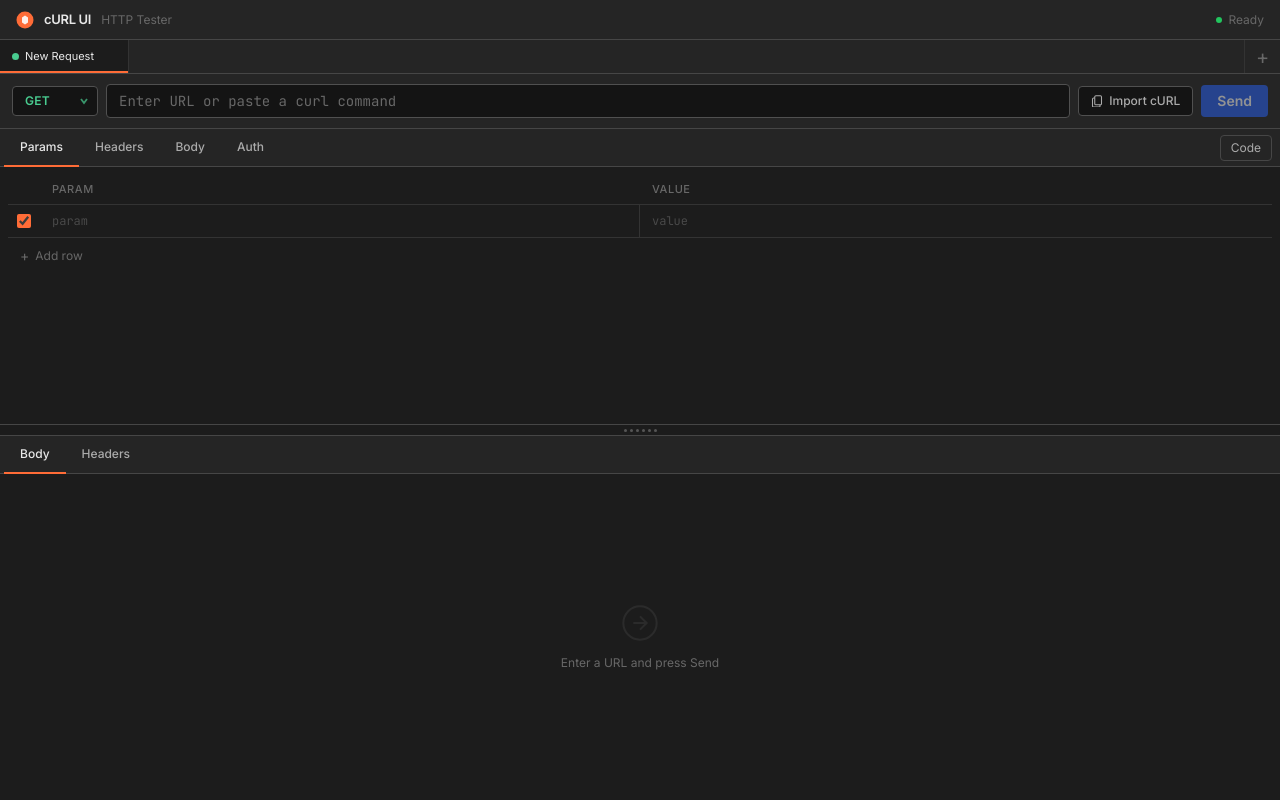
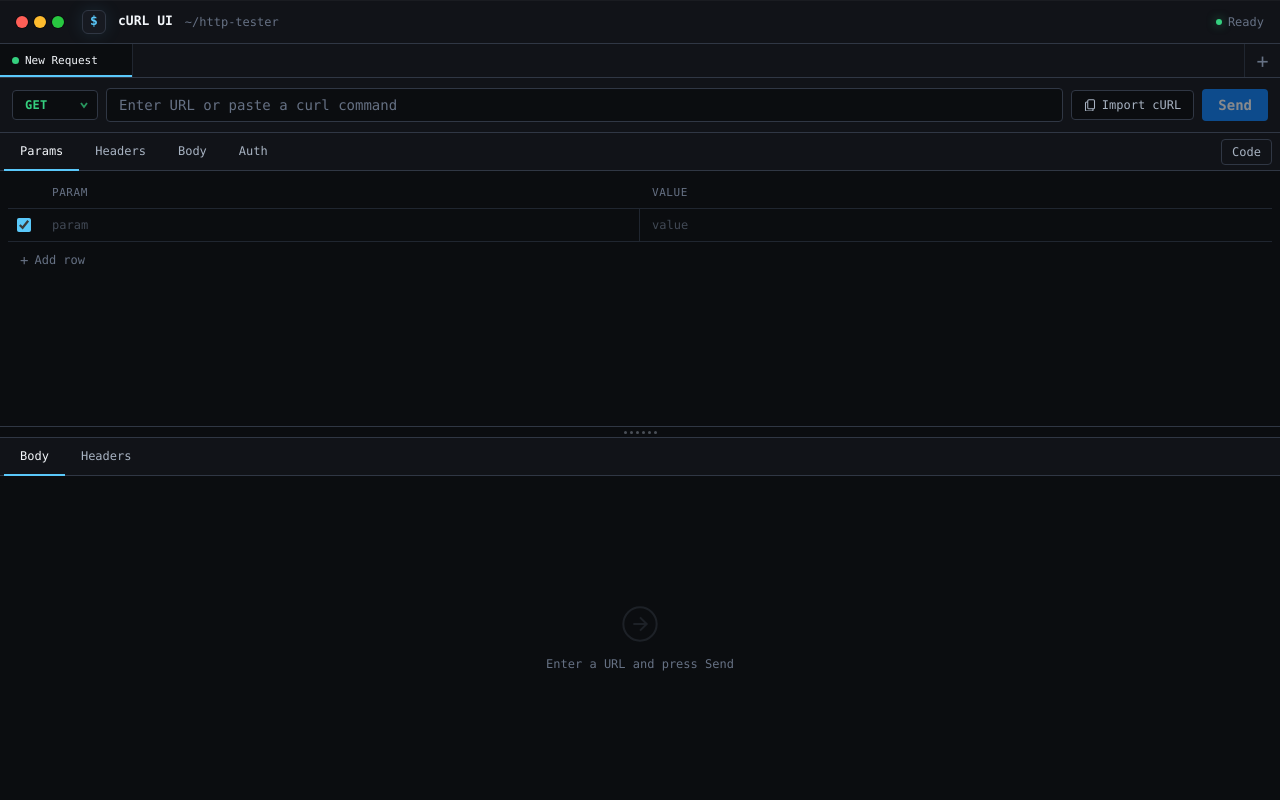
Before and after one commit to ppwnr88/cURL, a React (Vite) app: page / in a window 1280 px wide. Shown: the top 800 px of the page. Built offline with nearby package versions, Linux system fonts and the light colour scheme.

Commit message:
Refresh UI with terminal theme

```diff
--- a/index.html
+++ b/index.html
@@ -23,14 +23,6 @@
     <meta name="twitter:title" content="cURL Online Tool ฟรี – สร้างและทดสอบคำสั่ง curl" />
     <meta name="twitter:description" content="เครื่องมือ curl online ฟรี ใช้งานได้ทันที ไม่ต้องติดตั้ง" />
 
-    <!-- Fonts -->
-    <link rel="preconnect" href="https://fonts.googleapis.com" />
-    <link rel="preconnect" href="https://fonts.gstatic.com" crossorigin />
-    <link
-      href="https://fonts.googleapis.com/css2?family=Inter:wght@400;500;600&family=JetBrains+Mono:wght@400;500&display=swap"
-      rel="stylesheet"
-    />
-
     <!-- Google AdSense -->
     <script async src="https://pagead2.googlesyndication.com/pagead/js/adsbygoogle.js?client=ca-pub-9540032299322636"
       crossorigin="anonymous"></script>
--- a/src/client/App.tsx
+++ b/src/client/App.tsx
@@ -201,17 +201,21 @@
     <div className="flex flex-col h-screen bg-pm-bg overflow-hidden">
 
       {/* ── Top bar ─────────────────────────────────────────────────── */}
-      <header className="flex items-center justify-between px-4 h-10 bg-pm-panel border-b border-pm-border flex-shrink-0">
-        <div className="flex items-center gap-2.5">
-          <svg width="18" height="18" viewBox="0 0 18 18" fill="none">
-            <circle cx="9" cy="9" r="8.5" fill="#FF6C37" />
-            <path d="M6 6.5 L9 4.5 L12 6.5 L12 11.5 L9 13.5 L6 11.5 Z" fill="white" opacity="0.9" />
-          </svg>
-          <span className="text-pm-text font-semibold text-[13px] tracking-tight">cURL UI</span>
-          <span className="text-pm-muted text-xs hidden sm:inline">HTTP Tester</span>
+      <header className="flex items-center justify-between px-4 h-11 bg-pm-panel border-b border-pm-border flex-shrink-0 shadow-[0_1px_0_rgba(255,255,255,0.04)_inset]">
+        <div className="flex items-center gap-3 min-w-0">
+          <div className="hidden sm:flex items-center gap-1.5 pr-1.5">
+            <span className="w-3 h-3 rounded-full bg-[#FF5F57] shadow-[0_0_0_1px_rgba(0,0,0,0.35)]" />
+            <span className="w-3 h-3 rounded-full bg-[#FEBC2E] shadow-[0_0_0_1px_rgba(0,0,0,0.35)]" />
+            <span className="w-3 h-3 rounded-full bg-[#28C840] shadow-[0_0_0_1px_rgba(0,0,0,0.35)]" />
+          </div>
+          <div className="flex h-6 w-6 items-center justify-center rounded-md bg-pm-raised border border-pm-border text-orange font-mono text-[13px] font-bold shadow-[0_0_18px_rgba(90,200,250,0.12)]">
+            $
+          </div>
+          <span className="text-pm-text font-semibold text-[13px] truncate">cURL UI</span>
+          <span className="text-pm-muted text-xs hidden sm:inline font-mono">~/http-tester</span>
         </div>
-        <div className="flex items-center gap-1.5 text-xs text-pm-muted">
-          <span className="w-1.5 h-1.5 rounded-full bg-green-500 inline-block" />
+        <div className="flex items-center gap-1.5 text-xs text-pm-muted font-mono">
+          <span className="w-1.5 h-1.5 rounded-full bg-[#35D07F] inline-block shadow-[0_0_10px_rgba(53,208,127,0.55)]" />
           <span>Ready</span>
         </div>
       </header>
@@ -295,7 +299,7 @@
         <div
           onMouseDown={handleMouseDown}
           className="flex-shrink-0 h-3 cursor-row-resize select-none flex items-center justify-center group transition-colors hover:bg-pm-hover active:bg-pm-active"
-          style={{ background: '#1C1C1C', borderTop: '1px solid #464646', borderBottom: '1px solid #464646' }}
+          style={{ background: '#0B0D10', borderTop: '1px solid #303744', borderBottom: '1px solid #303744' }}
         >
           <div className="flex items-center gap-[3px] opacity-40 group-hover:opacity-100 transition-opacity">
             {Array.from({ length: 6 }).map((_, i) => (
@@ -332,7 +336,7 @@
 
 function SeoContent() {
   return (
-    <div className="bg-[#141414] text-pm-text" style={{ fontFamily: "'Inter', sans-serif" }}>
+    <div className="bg-pm-bg text-pm-text">
 
       {/* Scroll hint */}
       <div className="flex justify-center py-2 border-t border-pm-border">
@@ -343,7 +347,7 @@
 
         {/* H1 hero */}
         <section className="text-center space-y-3">
-          <h1 className="text-2xl sm:text-3xl font-bold leading-tight" style={{ color: '#FF6C37' }}>
+          <h1 className="text-2xl sm:text-3xl font-bold leading-tight text-orange">
             cURL Online Tool ฟรี – สร้างและทดสอบคำสั่ง curl ได้ทันที
           </h1>
           <p className="text-pm-sub text-sm sm:text-base leading-relaxed">
@@ -354,7 +358,7 @@
 
         {/* What is curl */}
         <section className="space-y-4">
-          <h2 className="text-lg font-semibold border-b border-pm-border pb-2" style={{ color: '#FF6C37' }}>
+          <h2 className="text-lg font-semibold border-b border-pm-border pb-2 text-orange">
             curl คืออะไร?
           </h2>
           <p className="text-pm-sub text-sm leading-7">
@@ -373,7 +377,7 @@
 
         {/* How to use */}
         <section className="space-y-4">
-          <h2 className="text-lg font-semibold border-b border-pm-border pb-2" style={{ color: '#FF6C37' }}>
+          <h2 className="text-lg font-semibold border-b border-pm-border pb-2 text-orange">
             วิธีใช้งาน curl online tool
           </h2>
           <ol className="text-pm-sub text-sm leading-8 list-decimal list-inside space-y-1">
@@ -392,21 +396,21 @@
 
         {/* Example curl commands */}
         <section className="space-y-4">
-          <h2 className="text-lg font-semibold border-b border-pm-border pb-2" style={{ color: '#FF6C37' }}>
+          <h2 className="text-lg font-semibold border-b border-pm-border pb-2 text-orange">
             ตัวอย่างคำสั่ง curl ที่ใช้บ่อย
           </h2>
 
           <div className="space-y-6">
             <div>
               <h3 className="text-sm font-medium text-pm-text mb-2">GET request พื้นฐาน</h3>
-              <pre className="rounded-md text-xs leading-6 overflow-x-auto p-4" style={{ background: '#1C1C1C', color: '#CE9178', fontFamily: "'JetBrains Mono', monospace" }}>
+              <pre className="rounded-md text-xs leading-6 overflow-x-auto p-4 bg-pm-raised text-[#FFD166] font-mono">
 {`curl https://api.example.com`}
               </pre>
             </div>
 
             <div>
               <h3 className="text-sm font-medium text-pm-text mb-2">POST พร้อม JSON body</h3>
-              <pre className="rounded-md text-xs leading-6 overflow-x-auto p-4" style={{ background: '#1C1C1C', color: '#CE9178', fontFamily: "'JetBrains Mono', monospace" }}>
+              <pre className="rounded-md text-xs leading-6 overflow-x-auto p-4 bg-pm-raised text-[#FFD166] font-mono">
 {`curl -X POST https://api.example.com \\
   -H "Content-Type: application/json" \\
   -d '{"name": "curl online", "status": "active"}'`}
@@ -415,7 +419,7 @@
 
             <div>
               <h3 className="text-sm font-medium text-pm-text mb-2">ส่ง Bearer Token สำหรับ Authentication</h3>
-              <pre className="rounded-md text-xs leading-6 overflow-x-auto p-4" style={{ background: '#1C1C1C', color: '#CE9178', fontFamily: "'JetBrains Mono', monospace" }}>
+              <pre className="rounded-md text-xs leading-6 overflow-x-auto p-4 bg-pm-raised text-[#FFD166] font-mono">
 {`curl -X GET https://api.example.com/profile \\
   -H "Authorization: Bearer YOUR_TOKEN_HERE"`}
               </pre>
@@ -423,7 +427,7 @@
 
             <div>
               <h3 className="text-sm font-medium text-pm-text mb-2">PUT เพื่ออัปเดตข้อมูล</h3>
-              <pre className="rounded-md text-xs leading-6 overflow-x-auto p-4" style={{ background: '#1C1C1C', color: '#CE9178', fontFamily: "'JetBrains Mono', monospace" }}>
+              <pre className="rounded-md text-xs leading-6 overflow-x-auto p-4 bg-pm-raised text-[#FFD166] font-mono">
 {`curl -X PUT https://api.example.com/items/1 \\
   -H "Content-Type: application/json" \\
   -d '{"name": "updated name"}'`}
@@ -432,7 +436,7 @@
 
             <div>
               <h3 className="text-sm font-medium text-pm-text mb-2">DELETE request</h3>
-              <pre className="rounded-md text-xs leading-6 overflow-x-auto p-4" style={{ background: '#1C1C1C', color: '#CE9178', fontFamily: "'JetBrains Mono', monospace" }}>
+              <pre className="rounded-md text-xs leading-6 overflow-x-auto p-4 bg-pm-raised text-[#FFD166] font-mono">
 {`curl -X DELETE https://api.example.com/items/1 \\
   -H "Authorization: Bearer YOUR_TOKEN_HERE"`}
               </pre>
--- a/src/client/components/MethodSelect.tsx
+++ b/src/client/components/MethodSelect.tsx
@@ -4,13 +4,13 @@
 const METHODS: HttpMethod[] = ['GET', 'POST', 'PUT', 'PATCH', 'DELETE', 'HEAD', 'OPTIONS'];
 
 const METHOD_STYLE: Record<HttpMethod, { text: string; selectedBg: string; dot: string }> = {
-  GET:     { text: '#49CC90', selectedBg: '#1a3326', dot: '#49CC90' },
-  POST:    { text: '#FCA130', selectedBg: '#332510', dot: '#FCA130' },
-  PUT:     { text: '#50A8FB', selectedBg: '#152236', dot: '#50A8FB' },
-  PATCH:   { text: '#C084FC', selectedBg: '#261a36', dot: '#C084FC' },
-  DELETE:  { text: '#F93E3E', selectedBg: '#361515', dot: '#F93E3E' },
-  HEAD:    { text: '#9B59B6', selectedBg: '#221530', dot: '#9B59B6' },
-  OPTIONS: { text: '#60A5FA', selectedBg: '#152236', dot: '#60A5FA' },
+  GET:     { text: '#35D07F', selectedBg: '#10261B', dot: '#35D07F' },
+  POST:    { text: '#FFD166', selectedBg: '#2C2411', dot: '#FFD166' },
+  PUT:     { text: '#5AC8FA', selectedBg: '#102331', dot: '#5AC8FA' },
+  PATCH:   { text: '#BF8BFF', selectedBg: '#251936', dot: '#BF8BFF' },
+  DELETE:  { text: '#FF5F57', selectedBg: '#311817', dot: '#FF5F57' },
+  HEAD:    { text: '#FF9F0A', selectedBg: '#2D210D', dot: '#FF9F0A' },
+  OPTIONS: { text: '#64D2FF', selectedBg: '#102331', dot: '#64D2FF' },
 };
 
 interface Props {
@@ -48,8 +48,8 @@
       <button
         type="button"
         onClick={() => setOpen((v) => !v)}
-        style={{ color: current.text, background: '#141414', border: '1.5px solid #505050' }}
-        className="flex items-center gap-1.5 pl-3 pr-2 py-1.5 rounded font-bold text-xs min-w-[86px] justify-between transition-colors hover:border-[#686868]"
+        style={{ color: current.text }}
+        className="flex items-center gap-1.5 pl-3 pr-2 py-1.5 rounded font-bold text-xs min-w-[86px] justify-between transition-colors bg-pm-bg border-[1.5px] border-pm-border hover:border-pm-active"
       >
         <span className="tracking-wide">{value}</span>
         <svg
@@ -78,7 +78,7 @@
                 onClick={() => { onChange(m); setOpen(false); }}
                 style={{
                   color: s.text,
-                  backgroundColor: isSelected ? s.selectedBg : '#252525',
+                  backgroundColor: isSelected ? s.selectedBg : '#111318',
                 }}
                 className="w-full flex items-center gap-2.5 px-3 py-2 text-xs font-bold text-left hover:bg-pm-hover transition-colors"
               >
--- a/src/client/components/ResponsePanel/ResponseBody.tsx
+++ b/src/client/components/ResponsePanel/ResponseBody.tsx
@@ -347,13 +347,13 @@
               onChange={(e) => setSearchTerm(e.target.value)}
               onKeyDown={handleSearchKeyDown}
               placeholder="Type then press Enter or Find…"
-              style={{ background: '#141414', border: '1.5px solid #505050' }}
               className={`
                 w-full rounded px-3 py-1.5 text-xs font-mono
                 text-pm-text placeholder-pm-muted outline-none transition-colors pr-20
+                bg-pm-bg border-[1.5px]
                 ${committedTerm && totalMatches === 0
                   ? 'border-red-500/60 focus:border-red-500'
-                  : 'focus:border-orange hover:border-[#606060]'
+                  : 'border-pm-border focus:border-orange hover:border-pm-active'
                 }
               `}
             />
--- a/src/client/components/ResponsePanel/index.tsx
+++ b/src/client/components/ResponsePanel/index.tsx
@@ -19,11 +19,11 @@
 
 function StatusBadge({ status }: { status: number }) {
   const color =
-    status >= 500                 ? '#F93E3E' :
-    status >= 400                 ? '#F93E3E' :
-    status >= 300 && status < 400 ? '#FCA130' :
-    status >= 200 && status < 300 ? '#49CC90' :
-                                    '#ABABAB';
+    status >= 500                 ? '#FF5F57' :
+    status >= 400                 ? '#FF5F57' :
+    status >= 300 && status < 400 ? '#FFD166' :
+    status >= 200 && status < 300 ? '#35D07F' :
+                                    '#A8B3C2';
   return (
     <span className="font-bold font-mono text-sm" style={{ color }}>{status}</span>
   );
--- a/src/client/components/TabBar.tsx
+++ b/src/client/components/TabBar.tsx
@@ -2,13 +2,13 @@
 import type { Tab } from '../types/index';
 
 const METHOD_COLOR: Record<string, string> = {
-  GET:     '#49CC90',
-  POST:    '#FCA130',
-  PUT:     '#50A8FB',
-  PATCH:   '#C084FC',
-  DELETE:  '#F93E3E',
-  HEAD:    '#9B59B6',
-  OPTIONS: '#60A5FA',
+  GET:     '#35D07F',
+  POST:    '#FFD166',
+  PUT:     '#5AC8FA',
+  PATCH:   '#BF8BFF',
+  DELETE:  '#FF5F57',
+  HEAD:    '#FF9F0A',
+  OPTIONS: '#64D2FF',
 };
 
 function getTabLabel(tab: Tab): string {
@@ -78,7 +78,7 @@
               {isActive && (
                 <span
                   className="absolute bottom-0 left-0 right-0 h-[2px]"
-                  style={{ background: '#FF6C37' }}
+                  style={{ background: '#5AC8FA' }}
                 />
               )}
 
--- a/src/client/components/UrlBar.tsx
+++ b/src/client/components/UrlBar.tsx
@@ -41,9 +41,9 @@
           className="
             flex-1 min-w-0 rounded px-3 py-1.5 text-sm text-pm-text placeholder-pm-muted
             outline-none transition-colors font-mono
-            focus:border-orange hover:border-[#606060]
+            bg-pm-bg border-[1.5px] border-pm-border
+            focus:border-orange hover:border-pm-active
           "
-          style={{ background: '#141414', border: '1.5px solid #505050' }}
           autoComplete="off"
           autoCorrect="off"
           spellCheck={false}
@@ -60,9 +60,8 @@
           className="
             flex-1 sm:flex-none flex items-center justify-center gap-1.5 px-3 py-1.5 rounded
             text-pm-sub hover:text-pm-text text-xs font-medium
-            transition-colors whitespace-nowrap hover:brightness-125
+            transition-colors whitespace-nowrap bg-pm-bg border-[1.5px] border-pm-border hover:border-pm-active
           "
-          style={{ background: '#141414', border: '1.5px solid #505050' }}
         >
           <svg width="12" height="12" viewBox="0 0 16 16" fill="none" className="flex-shrink-0">
             <rect x="5" y="1" width="9" height="12" rx="1.5" stroke="currentColor" strokeWidth="1.4"/>
@@ -76,11 +75,10 @@
           type="button"
           onClick={onSend}
           disabled={loading || !url.trim()}
-          style={{ background: '#2762F5' }}
           className="
             flex-1 sm:flex-none flex items-center justify-center gap-2 px-4 py-1.5 rounded
             disabled:opacity-50 disabled:cursor-not-allowed hover:brightness-110
-            text-white text-sm font-semibold transition-all
+            bg-send hover:bg-send-hover text-white text-sm font-semibold transition-all
           "
         >
           {loading ? (
--- a/src/client/index.css
+++ b/src/client/index.css
@@ -19,11 +19,14 @@
 }
 
 body {
-  background-color: #1C1C1C;
-  color: #E2E2E2;
-  font-family: 'Inter', -apple-system, BlinkMacSystemFont, 'Segoe UI', sans-serif;
+  background:
+    radial-gradient(circle at 50% 0%, rgba(90, 200, 250, 0.08), transparent 34rem),
+    #0B0D10;
+  color: #F3F6FA;
+  font-family: ui-monospace, SFMono-Regular, Menlo, Monaco, 'Cascadia Mono', Consolas, 'Liberation Mono', sans-serif;
   font-size: 13px;
   -webkit-font-smoothing: antialiased;
+  text-rendering: geometricPrecision;
 }
 
 /* ─── Hide scrollbar on tab strip ──────────────────────────────────── */
@@ -40,18 +43,18 @@
 }
 
 ::-webkit-scrollbar-thumb {
-  background: #3D3D3D;
+  background: #303744;
   border-radius: 3px;
 }
 
 ::-webkit-scrollbar-thumb:hover {
-  background: #525252;
+  background: #4A5568;
 }
 
 /* ─── Checkbox / radio accent ────────────────────────────────────────── */
 input[type='checkbox'],
 input[type='radio'] {
-  accent-color: #FF6C37;
+  accent-color: #5AC8FA;
 }
 
 /* ─── Select arrow  ─────────────────────────────────────────────────── */
@@ -61,11 +64,11 @@
 }
 
 /* ─── JSON syntax colours ────────────────────────────────────────────── */
-.json-key     { color: #9CDCFE; }   /* light blue  — keys   */
-.json-string  { color: #CE9178; }   /* warm orange — strings */
-.json-number  { color: #B5CEA8; }   /* soft green  — numbers */
-.json-boolean { color: #569CD6; }   /* blue        — true/false */
-.json-null    { color: #C586C0; }   /* purple      — null */
+.json-key     { color: #64D2FF; }
+.json-string  { color: #FFD166; }
+.json-number  { color: #35D07F; }
+.json-boolean { color: #5AC8FA; }
+.json-null    { color: #BF8BFF; }
 
 /* ─── Search match highlights ────────────────────────────────────────── */
 .search-match {
@@ -75,8 +78,8 @@
   color: inherit;
 }
 .search-match-active {
-  background-color: rgba(255, 160, 0, 0.85);
+  background-color: rgba(90, 200, 250, 0.85);
   border-radius: 2px;
-  outline: 1px solid #FFA000;
-  color: #1C1C1C;
+  outline: 1px solid #5AC8FA;
+  color: #0B0D10;
 }
--- a/tailwind.config.js
+++ b/tailwind.config.js
@@ -4,44 +4,43 @@
   theme: {
     extend: {
       colors: {
-        // Postman gray palette
+        // iTerm-inspired graphite palette
         pm: {
-          bg:     '#1C1C1C',   // root background
-          panel:  '#252525',   // panels, headers, tab bars
-          raised: '#2D2D2D',   // inputs, dropdowns, elevated elements
-          hover:  '#363636',   // hover states
-          active: '#404040',   // pressed/selected
-          border: '#464646',   // default border (more visible than before)
-          line:   '#333333',   // subtle internal dividers
-          text:   '#E8E8E8',   // primary text
-          sub:    '#ABABAB',   // secondary text
-          muted:  '#686868',   // placeholder / disabled
+          bg:     '#0B0D10',   // root terminal background
+          panel:  '#111318',   // title bars, tab bars
+          raised: '#171A21',   // inputs, dropdowns, elevated elements
+          hover:  '#1D222B',   // hover states
+          active: '#242B36',   // pressed/selected
+          border: '#303744',   // default border
+          line:   '#202630',   // subtle internal dividers
+          text:   '#F3F6FA',   // primary text
+          sub:    '#A8B3C2',   // secondary text
+          muted:  '#667184',   // placeholder / disabled
         },
-        // Postman orange accent
+        // Accent token name is kept for existing classes; color is iTerm blue.
         orange: {
-          DEFAULT: '#FF6C37',
-          hover:   '#E8602F',
-          dim:     'rgba(255,108,55,0.12)',
+          DEFAULT: '#5AC8FA',
+          hover:   '#32ADE6',
+          dim:     'rgba(90,200,250,0.12)',
         },
-        // Postman Send button blue
         send: {
-          DEFAULT: '#2762F5',
-          hover:   '#1A52E0',
+          DEFAULT: '#0A84FF',
+          hover:   '#006EDB',
         },
-        // Method badge colours (Postman-accurate)
+        // Terminal-style method colours
         method: {
-          get:     '#49CC90',
-          post:    '#FCA130',
-          put:     '#50A8FB',
-          patch:   '#C084FC',
-          delete:  '#F93E3E',
-          head:    '#9B59B6',
-          options: '#60A5FA',
+          get:     '#35D07F',
+          post:    '#FFD166',
+          put:     '#5AC8FA',
+          patch:   '#BF8BFF',
+          delete:  '#FF5F57',
+          head:    '#FF9F0A',
+          options: '#64D2FF',
         },
       },
       fontFamily: {
-        sans: ['Inter', '-apple-system', 'BlinkMacSystemFont', 'Segoe UI', 'sans-serif'],
-        mono: ['JetBrains Mono', 'Fira Code', 'Consolas', 'monospace'],
+        sans: ['ui-monospace', 'SFMono-Regular', 'Menlo', 'Monaco', 'Cascadia Mono', 'Consolas', 'Liberation Mono', 'sans-serif'],
+        mono: ['SFMono-Regular', 'Menlo', 'Monaco', 'Cascadia Mono', 'Consolas', 'Liberation Mono', 'monospace'],
       },
     },
   },
```
Also changed, not shown: src/client/components/ImportCurlModal.tsx (+14 -11 lines), public/favicon.svg.
